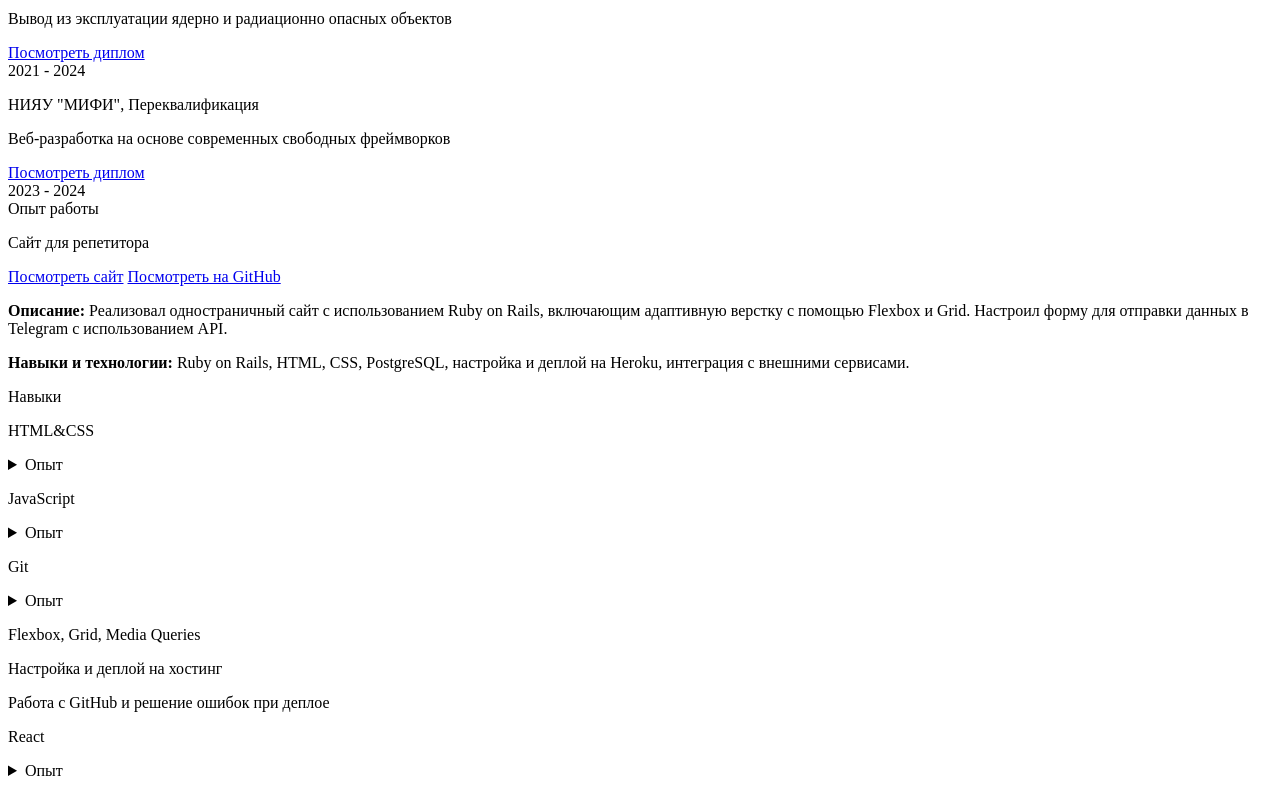
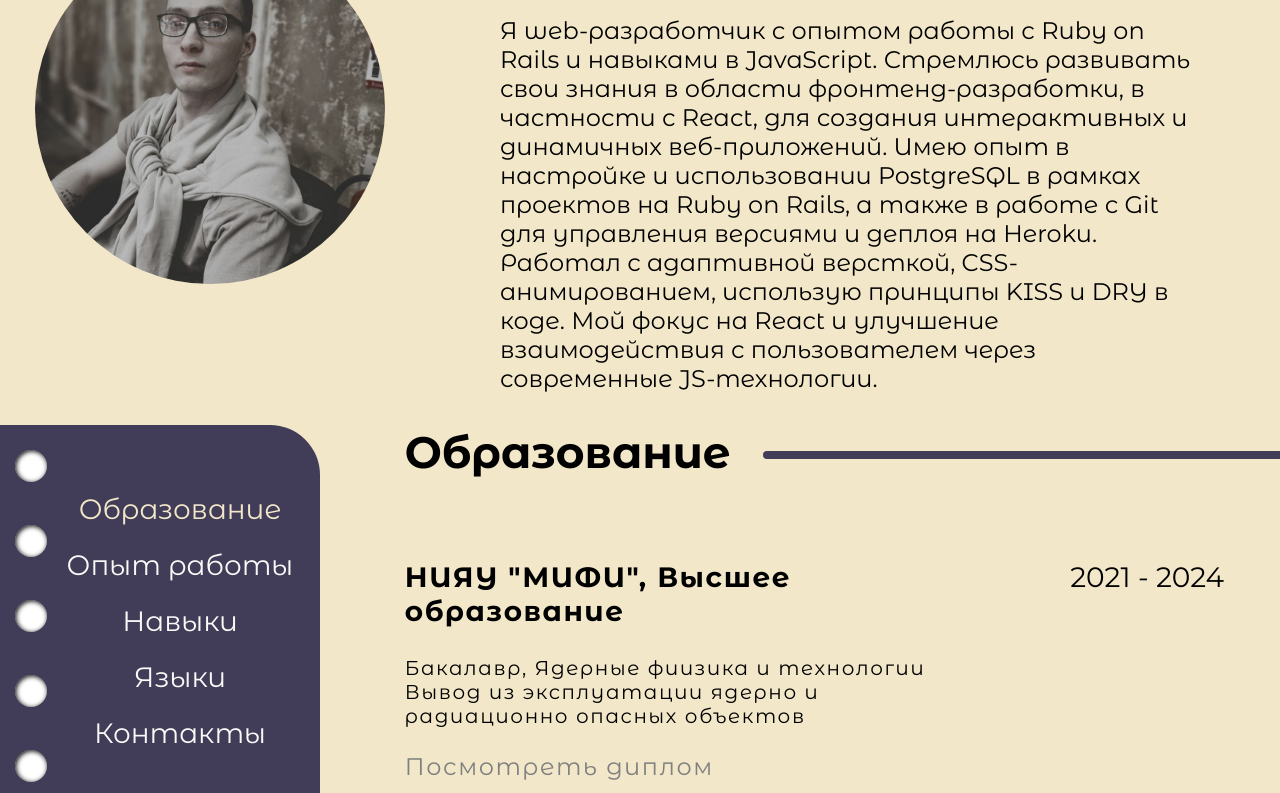
Before and after one commit to JinojiLock/My-CV, a plain HTML site: page index.html in a window 1280 px wide. Shown: the part 436-1229 px from the top of the page. Drawn offline with Linux system fonts and the light colour scheme; the site is published under a folder, as on GitHub Pages, so addresses that start at the root find nothing.

Commit message:
Update index.html

```diff
--- a/index.html
+++ b/index.html
@@ -3,9 +3,9 @@
 <head>
     <meta charset="UTF-8">
     <meta name="viewport" content="width=device-width, initial-scale=1.0">
-    <link rel="icon" type="image/png" href="/css/images/logo.png">
-    <link rel="stylesheet" href="/css/style.css">
-    <link rel="stylesheet" href="/css/media.css">
+    <link rel="icon" type="image/png" href="css/images/logo.png">
+    <link rel="stylesheet" href="css/style.css">
+    <link rel="stylesheet" href="css/media.css">
     <link rel="stylesheet" href="https://cdnjs.cloudflare.com/ajax/libs/font-awesome/6.0.0-beta3/css/all.min.css">
     <link rel="preconnect" href="https://fonts.googleapis.com">
     <link rel="preconnect" href="https://fonts.gstatic.com" crossorigin>
@@ -29,7 +29,7 @@
         </div>
     </header>
     <section class="static-block">
-        <img src="/css/images/main.jpg" alt="#" class="main-photo">
+        <img src="css/images/main.jpg" alt="#" class="main-photo">
         <div class="static-text">
             <h2 class="generaly-title" target-translation="generaly-title">О себе</h2>
             <p class="generaly-subtitle" target-translation="generaly-subtitle">Я web-разработчик с опытом работы с Ruby on Rails и навыками в JavaScript. Стремлюсь развивать свои знания в области фронтенд-разработки, в частности с React, для создания интерактивных и динамичных веб-приложений. Имею опыт в настройке и использовании PostgreSQL в рамках проектов на Ruby on Rails, а также в работе с Git для управления версиями и деплоя на Heroku. Работал с адаптивной версткой, CSS-анимированием, использую принципы KISS и DRY в коде. Мой фокус на React и улучшение взаимодействия с пользователем через современные JS-технологии.</p>
@@ -56,7 +56,7 @@
                     <p class="education-name" target-translation="name1">НИЯУ "МИФИ", Высшее образование</p>
                     <p class="education-specialist first-child" target-translation="specialist1">Бакалавр, Ядерные фиизика и технологии</p>
                     <p class="education-specialist second-child" target-translation="specialist1_1">Вывод из эксплуатации ядерно и радиационно опасных объектов</p>
-                    <a href="/css/сertificate/Bak.pdf" target="_blank" target-translation="link6" class="link link-1">Посмотреть диплом</a>
+                    <a href="css/сertificate/Bak.pdf" target="_blank" target-translation="link6" class="link link-1">Посмотреть диплом</a>
                 </div>
                 <div class="education-year">2021 - 2024</div>
             </div>
@@ -64,7 +64,7 @@
                 <div class="wrapper">
                     <p class="education-name" target-translation="name2">НИЯУ "МИФИ", Переквалификация</p>
                     <p class="education-specialist" target-translation="specialist2">Веб-разработка на основе современных свободных фреймворков</p>
-                    <a href="/css/сertificate/IT.pdf" target="_blank" class="link" target-translation="link6">Посмотреть диплом</a>
+                    <a href="css/сertificate/IT.pdf" target="_blank" class="link" target-translation="link6">Посмотреть диплом</a>
                 </div>
                 <div class="education-year">2023 - 2024</div>
             </div>
@@ -162,7 +162,7 @@
                         </div>
                     </div>
                     <div class="status-line-language language-2"></div>
-                    <a href="/css/сertificate/EFCertificate.pdf" target="_blank" class="link" target-translation="link9">Посмотреть сертификат</a>
+                    <a href="css/сertificate/EFCertificate.pdf" target="_blank" class="link" target-translation="link9">Посмотреть сертификат</a>
                 </div>
             </div>
         </section>
@@ -195,6 +195,6 @@
             </div>
         </section>
     </div>
-    <script src="/JS/script.js"></script>
+    <script src="JS/script.js"></script>
 </body>
 </html>
```
